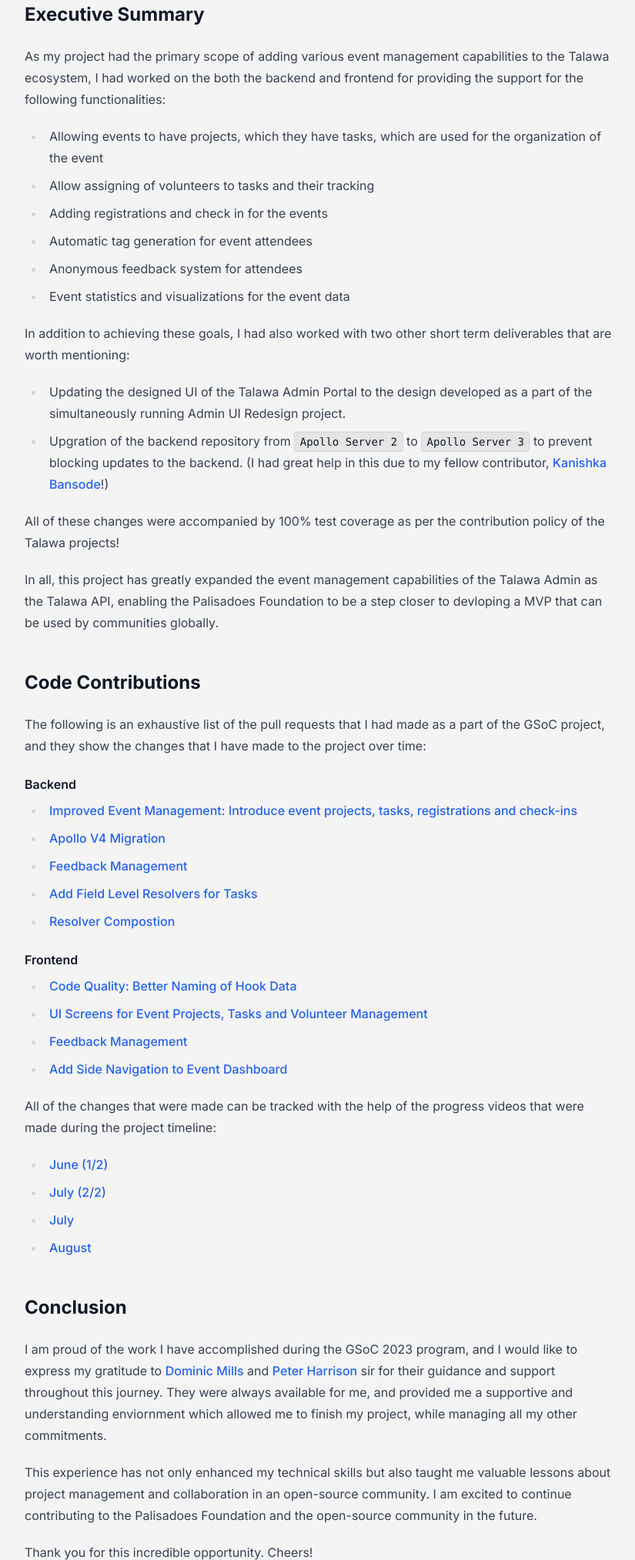
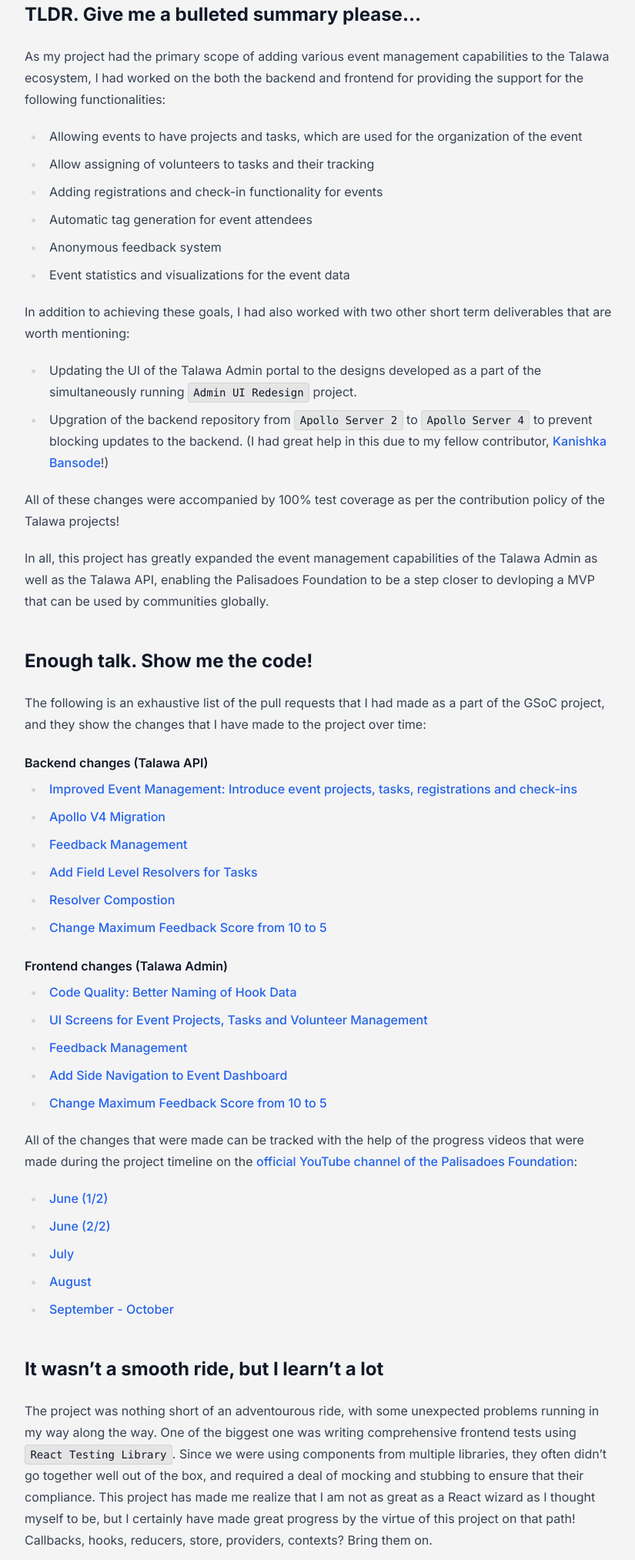
Before and after one commit to EshaanAgg/web, an Astro site: page /blog/gsoc_2023 in a window 1280 px wide. Shown: the part 521-2548 px from the top of the page at 77% size, without its empty margins (224-1049 px from the left). Built offline with nearby package versions, Linux system fonts and the light colour scheme; Astro itself is replaced by a stand-in of ours; some packages are replaced by stand-ins of ours.

Commit message:
blog: complete gsoc blog

```diff
--- a/src/content/blog/gsoc_2023.md
+++ b/src/content/blog/gsoc_2023.md
@@ -7,53 +7,73 @@ tags: ["GSOC", "Talawa", "Palisadoes Foundation"]
 
 Hey! I am [Eshaan Aggarwal](https://eshaanagg.netlify.app) and I was fortunate enough to be selected into the prestigious [GSoC (Google Summer of Code) 2023](https://summerofcode.withgoogle.com/) under the [Palisadoes Foundation](https://www.palisadoes.org/). I have worked on the [Improving Event Management in Talawa Admin](https://www.palisadoes.org/news/2023/05/04/5706/) for the last 5 months, and am very glad to annouce it's culmination and successful completion! Here is a brief overview of the work I had done during this period.
 
-## Executive Summary
+## TLDR. Give me a bulleted summary please...
 
 As my project had the primary scope of adding various event management capabilities to the Talawa ecosystem, I had worked on the both the backend and frontend for providing the support for the following functionalities:
 
-- Allowing events to have projects, which they have tasks, which are used for the organization of the event
+- Allowing events to have projects and tasks, which are used for the organization of the event
 - Allow assigning of volunteers to tasks and their tracking
-- Adding registrations and check in for the events
+- Adding registrations and check-in functionality for events
 - Automatic tag generation for event attendees
-- Anonymous feedback system for attendees
+- Anonymous feedback system
 - Event statistics and visualizations for the event data
 
 In addition to achieving these goals, I had also worked with two other short term deliverables that are worth mentioning:
 
-- Updating the designed UI of the Talawa Admin Portal to the design developed as a part of the simultaneously running Admin UI Redesign project.
-- Upgration of the backend repository from `Apollo Server 2` to `Apollo Server 3` to prevent blocking updates to the backend. (I had great help in this due to my fellow contributor, [Kanishka Bansode](https://github.com/kb-0311!)!)
+- Updating the UI of the Talawa Admin portal to the designs developed as a part of the simultaneously running `Admin UI Redesign` project.
+- Upgration of the backend repository from `Apollo Server 2` to `Apollo Server 4` to prevent blocking updates to the backend. (I had great help in this due to my fellow contributor, [Kanishka Bansode](https://github.com/kb-0311!)!)
 
 All of these changes were accompanied by 100% test coverage as per the contribution policy of the Talawa projects!
 
-In all, this project has greatly expanded the event management capabilities of the Talawa Admin as the Talawa API, enabling the Palisadoes Foundation to be a step closer to devloping a MVP that can be used by communities globally.
+In all, this project has greatly expanded the event management capabilities of the Talawa Admin as well as the Talawa API, enabling the Palisadoes Foundation to be a step closer to devloping a MVP that can be used by communities globally.
 
-## Code Contributions
+## Enough talk. Show me the code!
 
 The following is an exhaustive list of the pull requests that I had made as a part of the GSoC project, and they show the changes that I have made to the project over time:
 
-#### Backend
+#### Backend changes (Talawa API)
 
 - [Improved Event Management: Introduce event projects, tasks, registrations and check-ins](https://github.com/PalisadoesFoundation/talawa-api/pull/1349)
 - [Apollo V4 Migration](https://github.com/PalisadoesFoundation/talawa-api/pull/1351)
 - [Feedback Management](https://github.com/PalisadoesFoundation/talawa-api/pull/1387)
 - [Add Field Level Resolvers for Tasks](https://github.com/PalisadoesFoundation/talawa-api/pull/1389)
 - [Resolver Compostion](https://github.com/PalisadoesFoundation/talawa-api/pull/1397)
+- [Change Maximum Feedback Score from 10 to 5](https://github.com/PalisadoesFoundation/talawa-api/pull/1404)
 
-#### Frontend
+#### Frontend changes (Talawa Admin)
 
 - [Code Quality: Better Naming of Hook Data](https://github.com/PalisadoesFoundation/talawa-admin/pull/835)
 - [UI Screens for Event Projects, Tasks and Volunteer Management](https://github.com/PalisadoesFoundation/talawa-admin/pull/961)
 - [Feedback Management](https://github.com/PalisadoesFoundation/talawa-admin/pull/980)
 - [Add Side Navigation to Event Dashboard](https://github.com/PalisadoesFoundation/talawa-admin/pull/981)
+- [Change Maximum Feedback Score from 10 to 5](https://github.com/PalisadoesFoundation/talawa-admin/pull/987)
 
-All of the changes that were made can be tracked with the help of the progress videos that were made during the project timeline:
+All of the changes that were made can be tracked with the help of the progress videos that were made during the project timeline on the [official YouTube channel of the Palisadoes Foundation](https://www.youtube.com/@PalisadoesOrganization):
 
 - [June (1/2)](https://youtu.be/To1IkPCxGQY?si=HmfWqwuf31khEuy_)
-- [July (2/2)](https://youtu.be/c3F5AtnGKHU?si=AcKNYMpBQqpDI4qc)
+- [June (2/2)](https://youtu.be/c3F5AtnGKHU?si=AcKNYMpBQqpDI4qc)
 - [July](https://youtu.be/pmsOIdg1y_0?si=Nk0mKIPasSBx9pwh)
 - [August](https://youtu.be/_JAhgGXHKao?si=d_YHfL7Yf86CiN9g)
+- [September - October](https://www.youtube.com/watch?v=SPXgeb9kCTA)
 
-## Conclusion
+## It wasn't a smooth ride, but I learn't a lot
+
+The project was nothing short of an adventourous ride, with some unexpected problems running in my way along the way. One of the biggest one was writing comprehensive frontend tests using `React Testing Library`. Since we were using components from multiple libraries, they often didn't go together well out of the box, and required a deal of mocking and stubbing to ensure that their compliance. This project has made me realize that I am not as great as a React wizard as I thought myself to be, but I certainly have made great progress by the virtue of this project on that path! Callbacks, hooks, reducers, store, providers, contexts? Bring them on.
+
+I also struggled with managing such a huge database at the begining, and augmenting it in a way that is sustainable and leaves scope for additional features was something that was definitely non-trvial. After a couple of wrong attempts and re-writes, I was introduced to normalization theory and related database design patterns, which helped me to design the backend in a professional and scalable manner.
+
+## So what more can be done?
+
+The project has some parts that can be worked upon in the upcoming terms to ensure that the added fucnctionality reaches it full potential:
+
+- Standardization and improvement of the UI screens in the Event Dashboard
+- Incorporation of more statistics related to volunteers, completions and attendees
+- Creation of a pipeline to allow users to fill feedback from the mobile app
+- Incorporating the notification service with Talawa Admin and Talawa API repositories
+
+I look forward to work on the same even after my GSOC is complete!
+
+## A quick conclusion and vote of thanks
 
 I am proud of the work I have accomplished during the GSoC 2023 program, and I would like to express my gratitude to [Dominic Mills](https://github.com/DMills27) and [Peter Harrison](https://github.com/palisadoes) sir for their guidance and support throughout this journey. They were always available for me, and provided me a supportive and understanding enviornment which allowed me to finish my project, while managing all my other commitments.
 
```
